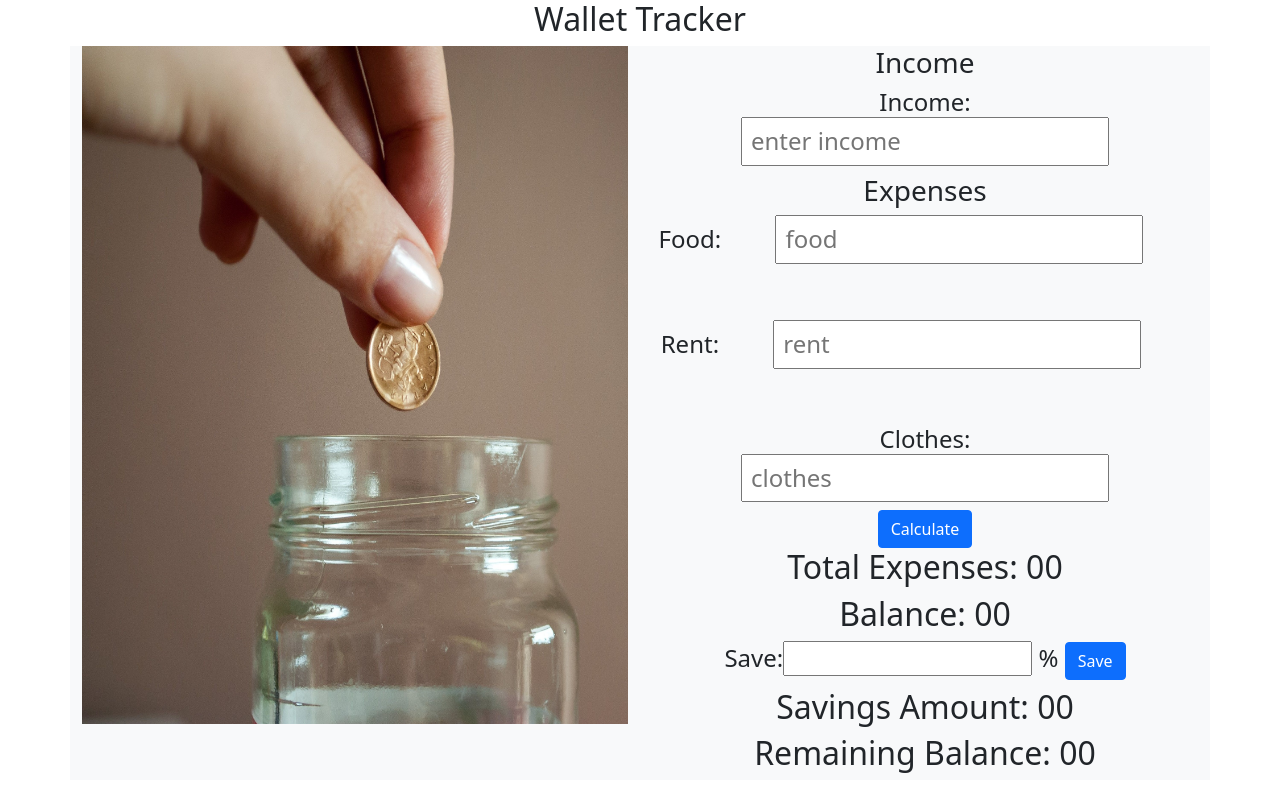
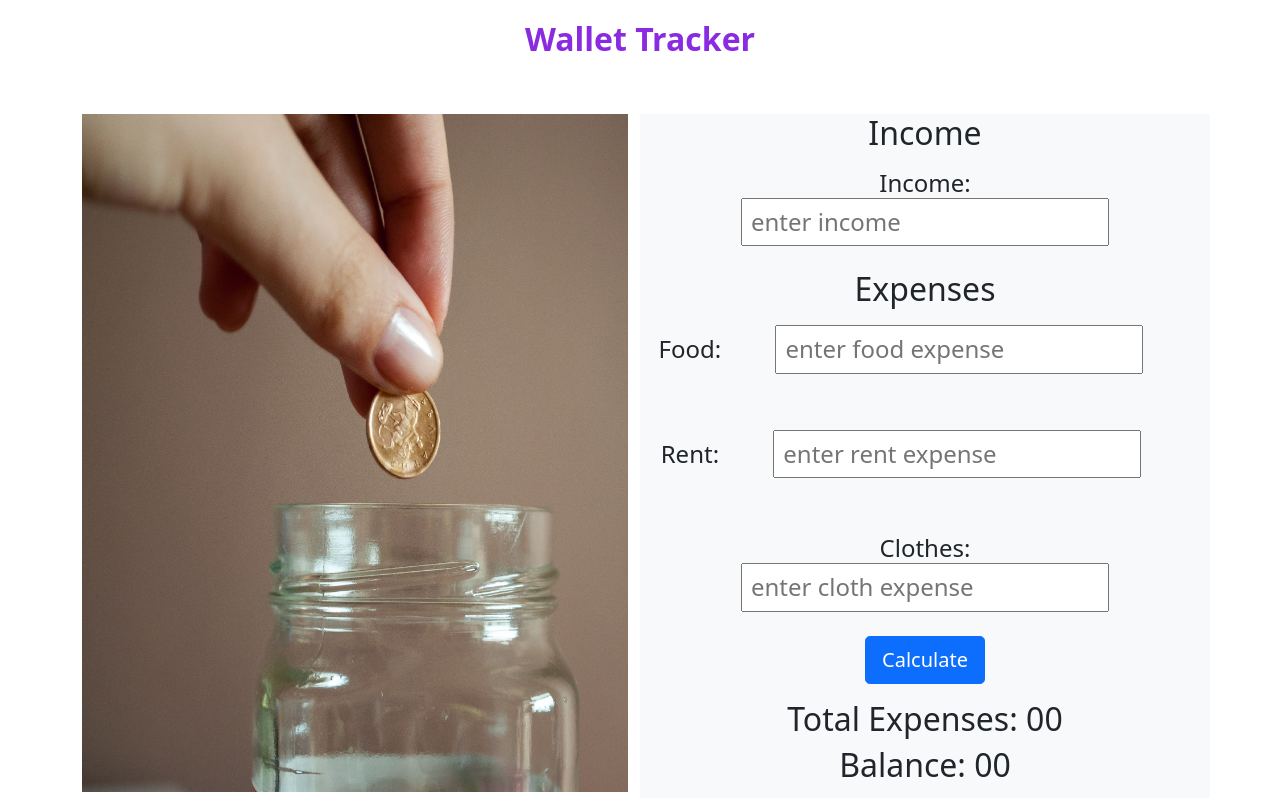
Before and after one commit to mirzasabbirgithub/money-master-website, a plain HTML site: page index.html in a window 1280 px wide. Shown: the top 798 px of the page. Drawn offline with nearby package versions, Linux system fonts and the light colour scheme.

Commit message:
css file added

```diff
--- a/index.html
+++ b/index.html
@@ -6,6 +6,9 @@
     <meta http-equiv="X-UA-Compatible" content="IE=edge">
     <meta name="viewport" content="width=device-width, initial-scale=1.0">
     <title>Wallet Tracker</title>
+
+    <!--- css-->
+    <link rel="stylesheet" href="styles/style.css">
     <!-- boostrap css -->
     <link href="https://cdn.jsdelivr.net/npm/bootstrap@5.1.3/dist/css/bootstrap.min.css" rel="stylesheet"
         integrity="sha384-1BmE4kWBq78iYhFldvKuhfTAU6auU8tT94WrHftjDbrCEXSU1oBoqyl2QvZ6jIW3" crossorigin="anonymous">
@@ -18,15 +21,15 @@
 <body>
 
     <main>
-        <section>
-            <div>
+        <section class="d-grid gap-2 ">
+            <div class="top-header">
                 <h1 class="text-center fs-2">Wallet Tracker</h1>
             </div>
 
 
-            <div class="container">
-                <div class="row">
-                    <div class="col-12 col-sm-6 bg-light">
+            <div class="container ">
+                <div class="row  gy-3">
+                    <div class="col-12 col-sm-6">
                         <div>
                             <img class="img-fluid" src="images/picture-1.jpg" alt="picture-money-saver">
                         </div>
@@ -37,47 +40,53 @@
                     <div class="col-12 col-sm-6 bg-light">
 
                         <div class="text-center">
-                            <h3 class="text-center">Income</h3>
+                            <h2 id="incomeHeader" class="text-center mb-3">Income</h2>
+
                             <div>
-                                <h4>Income: <input id="total-income" class=" mx-5 p-2" type="text" name="" id=""
-                                        placeholder="enter income">
-                                </h4>
+
+                                <div>
+                                    <h4>Income: <input id="total-income" class=" mx-5 p-2 mb-3" type="text" name=""
+                                            id="" placeholder="enter income">
+                                    </h4>
+                                </div>
+
+
                             </div>
 
-                            <h3 class="text-center">Expenses</h3>
+                            <h2 class="text-center mb-3">Expenses</h2>
                             <div>
-                                <h4>Food: <input id="foodCost" class=" mx-5 mb-5 p-2" type="text" name="" id=""
-                                        placeholder="food">
+                                <h4>Food: <input id="foodCost" class=" mx-5 mb-5 p-2 mb-3" type="text" name="" id=""
+                                        placeholder="enter food expense">
                                 </h4>
                             </div>
 
                             <div>
                                 <h4>Rent: <input id="rentCost" class=" mx-5 mb-5 p-2" type="text" name="" id=""
-                                        placeholder="rent">
+                                        placeholder="enter rent expense">
                                 </h4>
                             </div>
 
                             <div>
-                                <h4>Clothes: <input id="clothesCost" class=" mx-5 p-2" type="text" name="" id=""
-                                        placeholder="clothes"></h4>
+                                <h4>Clothes: <input id="clothesCost" class=" mx-5 p-2 mb-3" type="text" name="" id=""
+                                        placeholder="enter cloth expense"></h4>
 
                             </div>
 
                             <div>
-                                <button id="calculate-btn" class="btn btn-primary">Calculate</button>
+                                <button id="calculate-btn" class="btn btn-primary btn-lg mb-3">Calculate</button>
                             </div>
 
                             <div>
                                 <h2 class="">Total Expenses: <span id="total-expenses">00</span>
                                 </h2>
-                                <h2 class="">Balance: <span id="last-balance">00</span></h2>
+                                <h2 class="mb-3">Balance: <span id="last-balance">00</span></h2>
                             </div>
 
                             <div class="container ">
 
-                                <h4 class="text-center">Save:<input id="save-percentage" class="w-50" type="text"
-                                        name="" id="" placeholder=""> % <button id="save-btn"
-                                        class="btn btn-primary">Save</button>
+                                <h4 class="text-center">Save: <input id="save-percentage" class=" mb-3 ms-3 w-20"
+                                        type="text" name="" id="" placeholder=""> % <button id="save-btn"
+                                        class="btn btn-primary ">Save</button>
                                 </h4>
 
                             </div>
--- a/js/script.js
+++ b/js/script.js
@@ -62,6 +62,7 @@ document.getElementById('calculate-btn').addEventListener('click', function () {
             const savePercetageTotal = parseFloat(savePertageValue);
             //calculate percentage
             percetageTotal = (savePercetageTotal * totalAmount) / 100;
+            logicPart(savePercetageTotal);
 
             //savings amount
             const savingsTotal = document.getElementById('savings-amount');
--- /dev/null
+++ b/styles/style.css
@@ -0,0 +1,9 @@
+.top-header h1{
+    color: blueviolet;
+    font-weight: bold;
+}
+
+.top-header{
+    margin-top: 20px;
+   margin-bottom: 40px;
+}
```
